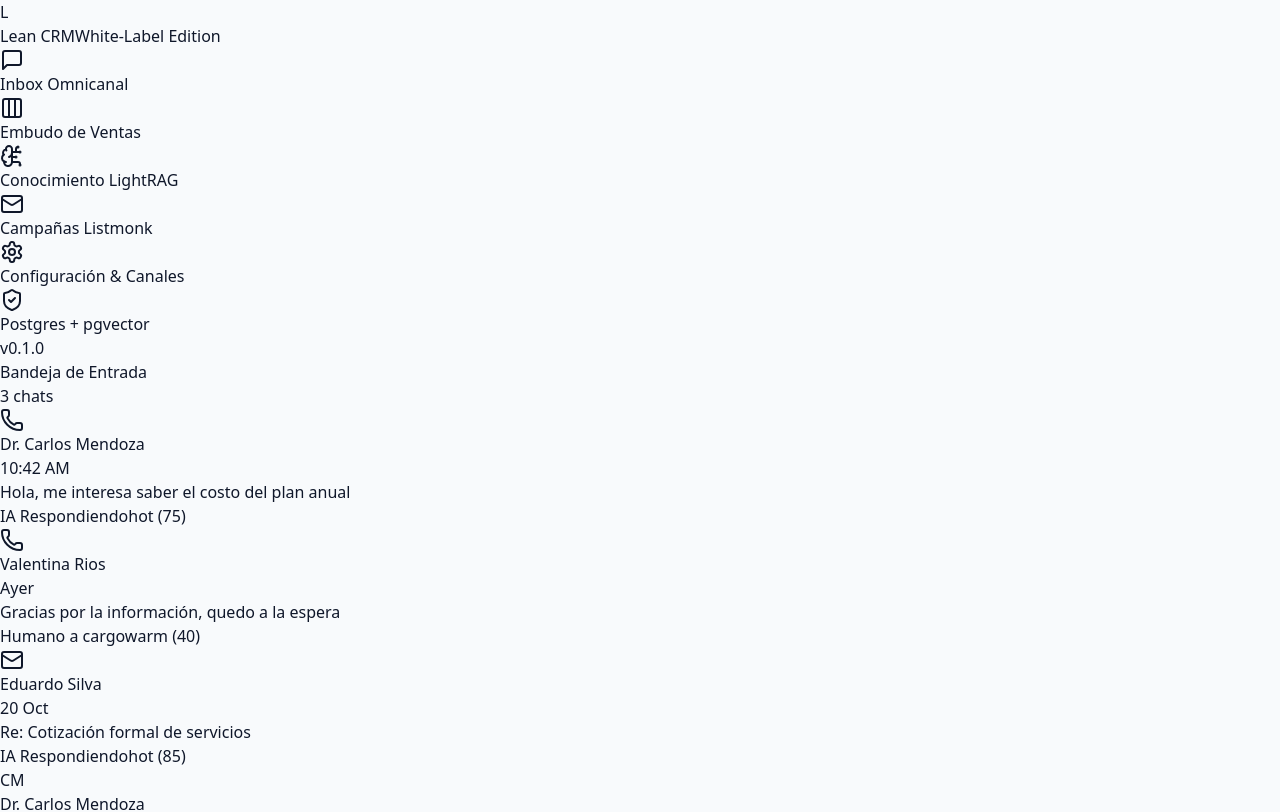
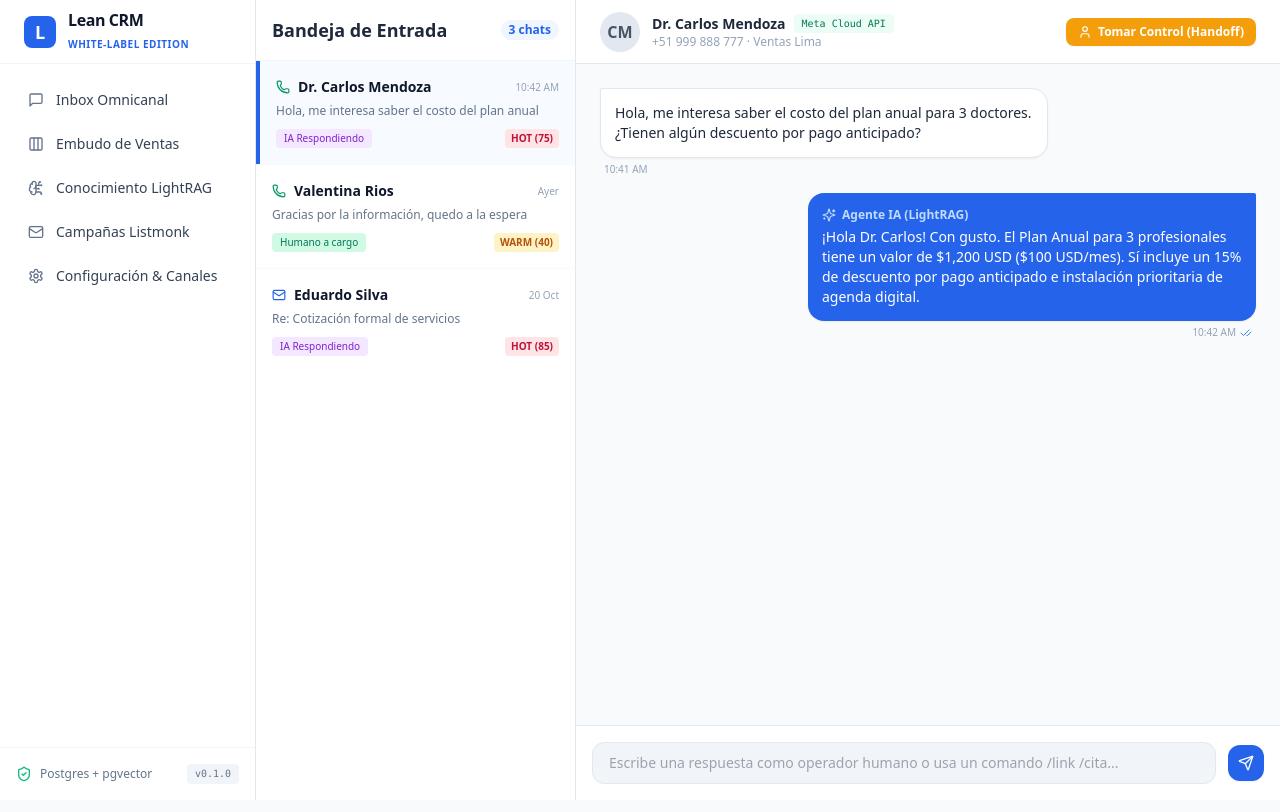
Before and after one commit to mmansillaf/lean-crm, a Next.js app: page /inbox in a window 1280 px wide. Shown: the top 812 px of the page. Built offline with nearby package versions, Linux system fonts and the light colour scheme.

Commit message:
fix(ui): configure tailwind and postcss; update project checkpoint state before reboot

```diff
--- /dev/null
+++ b/postcss.config.mjs
@@ -0,0 +1,5 @@
+export default {
+  plugins: {
+    tailwindcss: {},
+  },
+};
--- /dev/null
+++ b/tailwind.config.js
@@ -0,0 +1,12 @@
+/** @type {import('tailwindcss').Config} */
+export default {
+  content: [
+    "./src/pages/**/*.{js,ts,jsx,tsx,mdx}",
+    "./src/components/**/*.{js,ts,jsx,tsx,mdx}",
+    "./src/app/**/*.{js,ts,jsx,tsx,mdx}",
+  ],
+  theme: {
+    extend: {},
+  },
+  plugins: [],
+};
```
Also changed, not shown: 1 other file (tests, documents, lock files or other folders).
